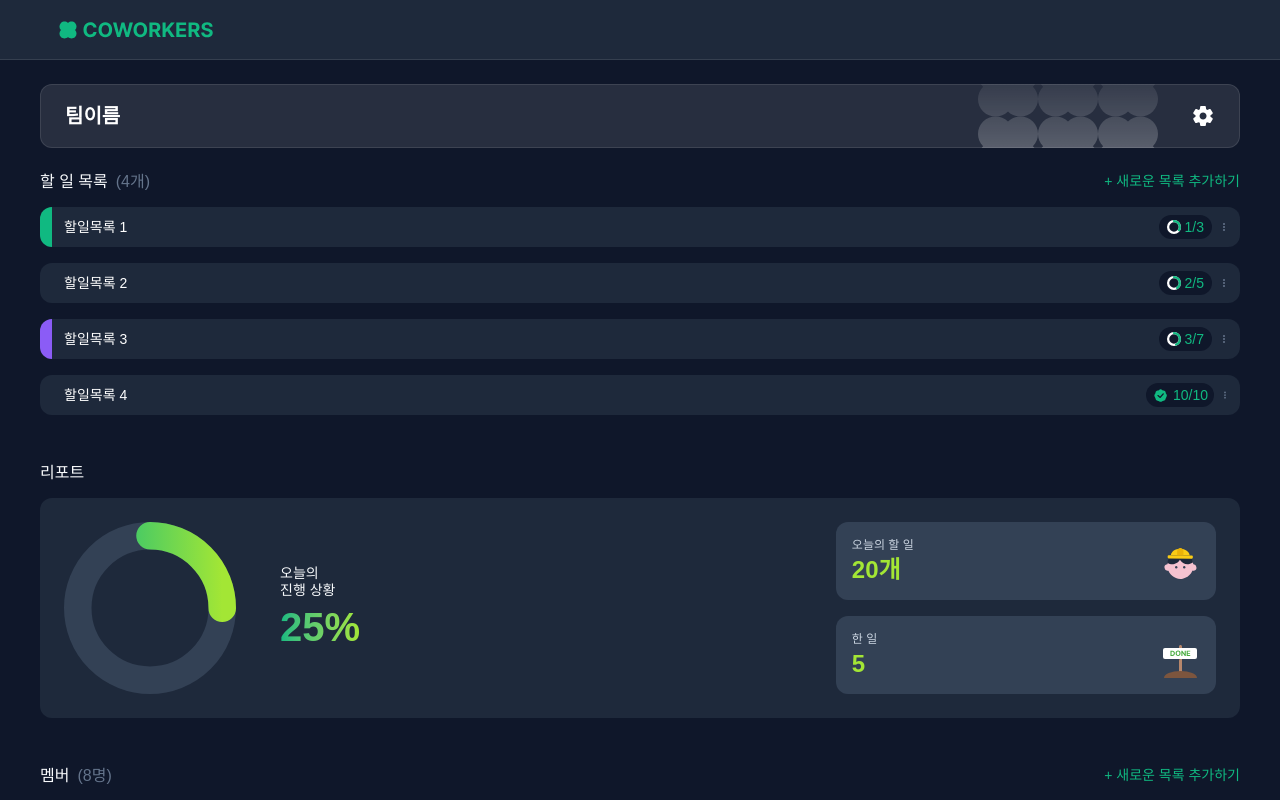
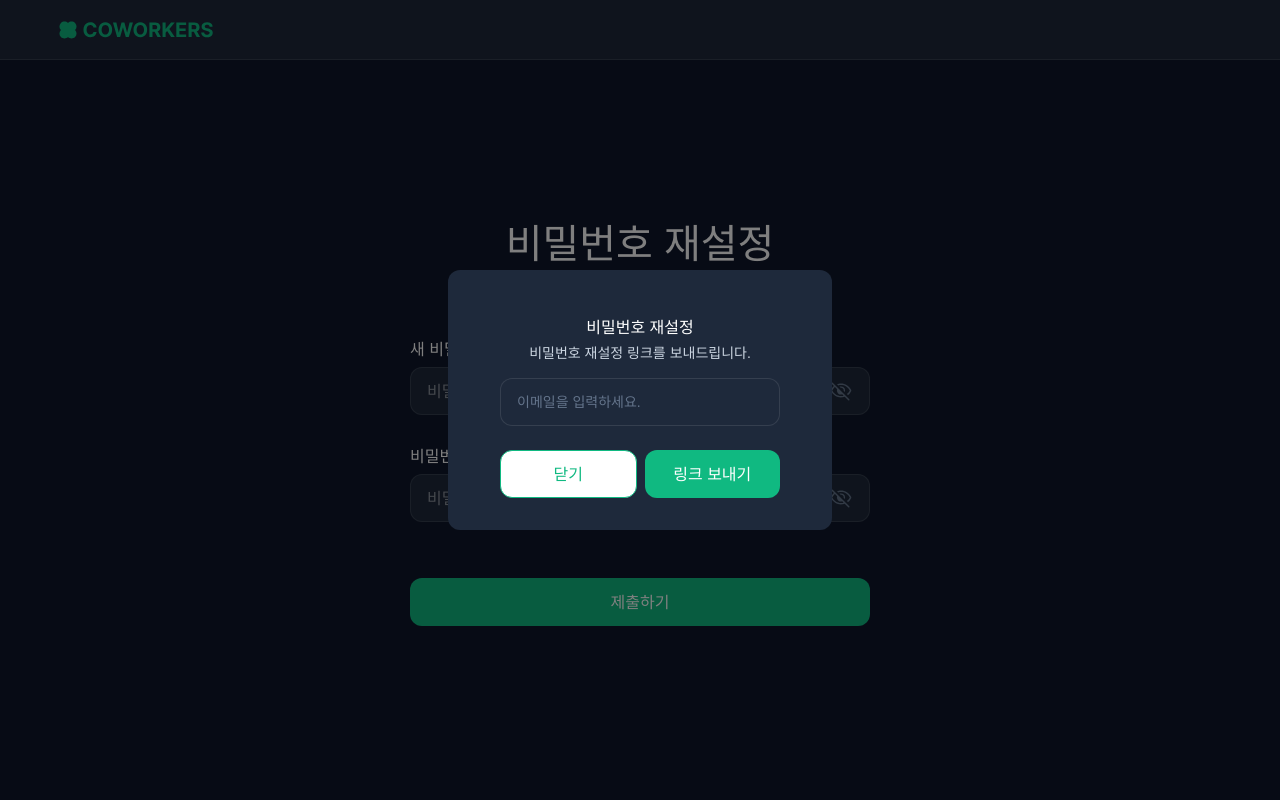
Before and after one commit to ozen0718/coworkers, a Next.js app: page /resetpassword in a window 1280 px wide. Shown: the top 800 px of the page. Built offline with nearby package versions, Linux system fonts and the light colour scheme.

Commit message:
[Feat] login, signup, restPW 구현

```diff
--- a/src/app/(auth)/login/page.tsx
+++ b/src/app/(auth)/login/page.tsx
@@ -1,12 +1,51 @@
 'use client';
 
+import { EmailInput, PasswordInput } from '@/components/common/Inputs';
 import OAuth from '@/components/oauth/index';
+import Button from '@/components/common/Button/Button';
+import Link from 'next/link';
 
 export default function LoginPage() {
   return (
     <div className="bg-bg300 flex min-h-screen items-center justify-center px-4">
       <div className="flex w-full max-w-[460px] flex-col gap-8">
-        <h1 className="text-2xl-bold text-center text-white">로그인</h1>
+        {/* 제목 */}
+        <h1 className="text-4xl-medium mb-[60px] text-center text-white">로그인</h1>
+
+        {/* 이메일 필드 */}
+        <div className="flex flex-col gap-2">
+          <label className="text-lg-medium text-white">이메일</label>
+          <EmailInput />
+        </div>
+
+        {/* 비밀번호 필드 */}
+        <div className="flex flex-col gap-2">
+          <label className="text-lg-medium text-white">비밀번호</label>
+          <PasswordInput />
+          <div className="flex justify-end">
+            <Link
+              href="/resetpassword"
+              className="text-primary text-md-medium underline hover:opacity-80"
+            >
+              비밀번호를 잊으셨나요?
+            </Link>
+          </div>
+        </div>
+
+        {/* 로그인 버튼 */}
+        <Button size="large" variant="primary" className="!w-full">
+          로그인
+        </Button>
+
+        {/* 회원가입 안내 */}
+        <p className="text-md-regular text-gray400 text-center">
+          아직 계정이 없으신가요?{' '}
+          <Link href="/signup" className="text-primary underline hover:opacity-80">
+            가입하기
+          </Link>
+        </p>
+
+        {/* 소셜 로그인 영역 */}
         <OAuth authType="login" />
       </div>
     </div>
--- /dev/null
+++ b/src/app/(auth)/resetpassword/page.tsx
@@ -0,0 +1,46 @@
+'use client';
+
+import { useEffect, useState } from 'react';
+import { PasswordInput } from '@/components/common/Inputs';
+import Button from '@/components/common/Button/Button';
+import ResetPasswordRequestModal from '@/components/common/Modal/Resetpw';
+
+export default function ResetPasswordPage() {
+  const [showModal, setShowModal] = useState(false);
+
+  useEffect(() => {
+    setShowModal(true); // 페이지 진입 시 모달 표시
+  }, []);
+
+  return (
+    <div className="bg-bg300 flex min-h-screen justify-center px-4">
+      <div className="mt-[160px] mb-[80px] flex w-full max-w-[460px] flex-col gap-8">
+        <h1 className="text-4xl-medium mb-10 text-center text-white">비밀번호 재설정</h1>
+
+        <div className="flex flex-col gap-2">
+          <label className="text-lg-medium text-white">새 비밀번호</label>
+          <PasswordInput placeholder="비밀번호 (영문, 숫자 포함, 12자 이내)를 입력해주세요." />
+        </div>
+
+        <div className="flex flex-col gap-2">
+          <label className="text-lg-medium text-white">비밀번호 확인</label>
+          <PasswordInput placeholder="새 비밀번호를 다시 한번 입력해주세요." />
+        </div>
+
+        <Button size="large" variant="primary" className="mt-6 !w-full">
+          제출하기
+        </Button>
+      </div>
+
+      {/* 모달 연결 */}
+      <ResetPasswordRequestModal
+        isOpen={showModal}
+        onClose={() => setShowModal(false)}
+        onSubmit={(email) => {
+          console.log('이메일', email);
+          setShowModal(false);
+        }}
+      />
+    </div>
+  );
+}
--- a/src/app/(auth)/signup/page.tsx
+++ b/src/app/(auth)/signup/page.tsx
@@ -1,3 +1,51 @@
+'use client';
+
+import { EmailInput, PasswordInput, TextInput } from '@/components/common/Inputs';
+import OAuth from '@/components/oauth/index';
+import Button from '@/components/common/Button/Button';
+import Link from 'next/link';
+
 export default function SignupPage() {
-  return <div>Signup Page</div>;
+  return (
+    <div className="bg-bg300 flex min-h-screen justify-center px-4">
+      <div className="mt-[80px] mb-[40px] flex w-full max-w-[460px] flex-col gap-8">
+        {/* 제목 */}
+        <h1 className="text-4xl-medium mb-[60px] text-center text-white">회원가입</h1>
+
+        {/* 이름 */}
+        <div className="flex flex-col gap-2">
+          <label className="text-lg-medium text-white">이름</label>
+          <TextInput placeholder="이름을 입력해주세요." />
+        </div>
+
+        {/* 이메일 */}
+        <div className="flex flex-col gap-2">
+          <label className="text-lg-medium text-white">이메일</label>
+          <EmailInput />
+        </div>
+
+        {/* 비밀번호 */}
+        <div className="flex flex-col gap-2">
+          <label className="text-lg-medium text-white">비밀번호</label>
+          <PasswordInput />
+        </div>
+
+        {/* 비밀번호 확인 */}
+        <div className="flex flex-col gap-2">
+          <label className="text-lg-medium text-white">비밀번호 확인</label>
+          <PasswordInput placeholder="비밀번호를 다시 한번 입력해주세요." />
+        </div>
+
+        {/* 회원가입 버튼 */}
+        <Button size="large" variant="primary" className="mt-4 !w-full">
+          회원가입
+        </Button>
+
+        {/* 소셜 회원가입 */}
+        <div className="mt-6">
+          <OAuth authType="signup" />
+        </div>
+      </div>
+    </div>
+  );
 }
--- /dev/null
+++ b/src/components/common/Modal/Resetpw.tsx
@@ -0,0 +1,38 @@
+'use client';
+
+import Modal from '@/components/common/Modal/index';
+import { useState } from 'react';
+
+interface Props {
+  isOpen: boolean;
+  onClose: () => void;
+  onSubmit: (email: string) => void;
+}
+
+export default function ResetPasswordRequestModal({ isOpen, onClose, onSubmit }: Props) {
+  const [email, setEmail] = useState('');
+
+  return (
+    <Modal
+      isOpen={isOpen}
+      onClose={onClose}
+      title="비밀번호 재설정"
+      description="비밀번호 재설정 링크를 보내드립니다."
+      cancelButtonLabel="닫기"
+      submitButtonLabel="링크 보내기"
+      cancelButtonVariant="inverse"
+      submitButtonVariant="primary"
+      onSubmit={() => onSubmit(email)}
+    >
+      <div className="mt-4">
+        <input
+          type="email"
+          placeholder="이메일을 입력하세요."
+          className="bg-bg200 text-md-regular text-gray200 placeholder:text-gray500 border-gray100/10 h-12 w-full rounded-xl border px-4 focus:outline-none"
+          value={email}
+          onChange={(e) => setEmail(e.target.value)}
+        />
+      </div>
+    </Modal>
+  );
+}
```
